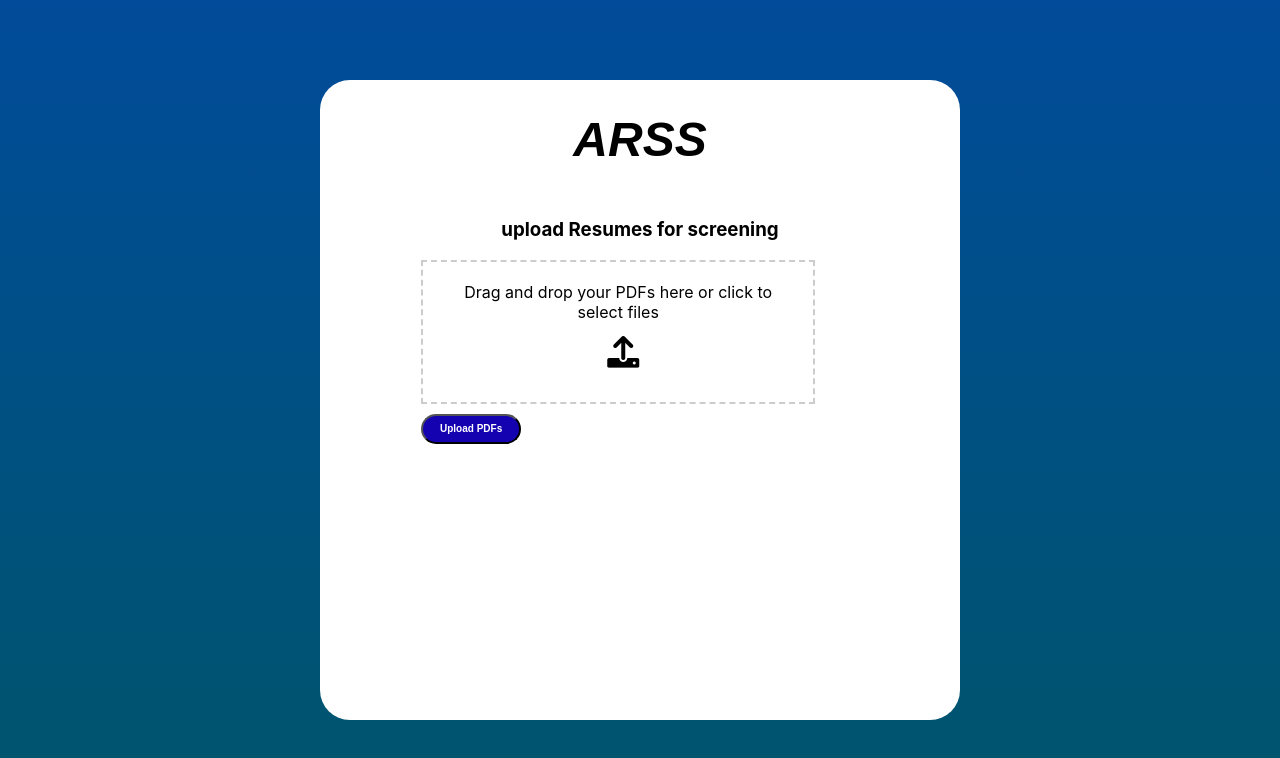
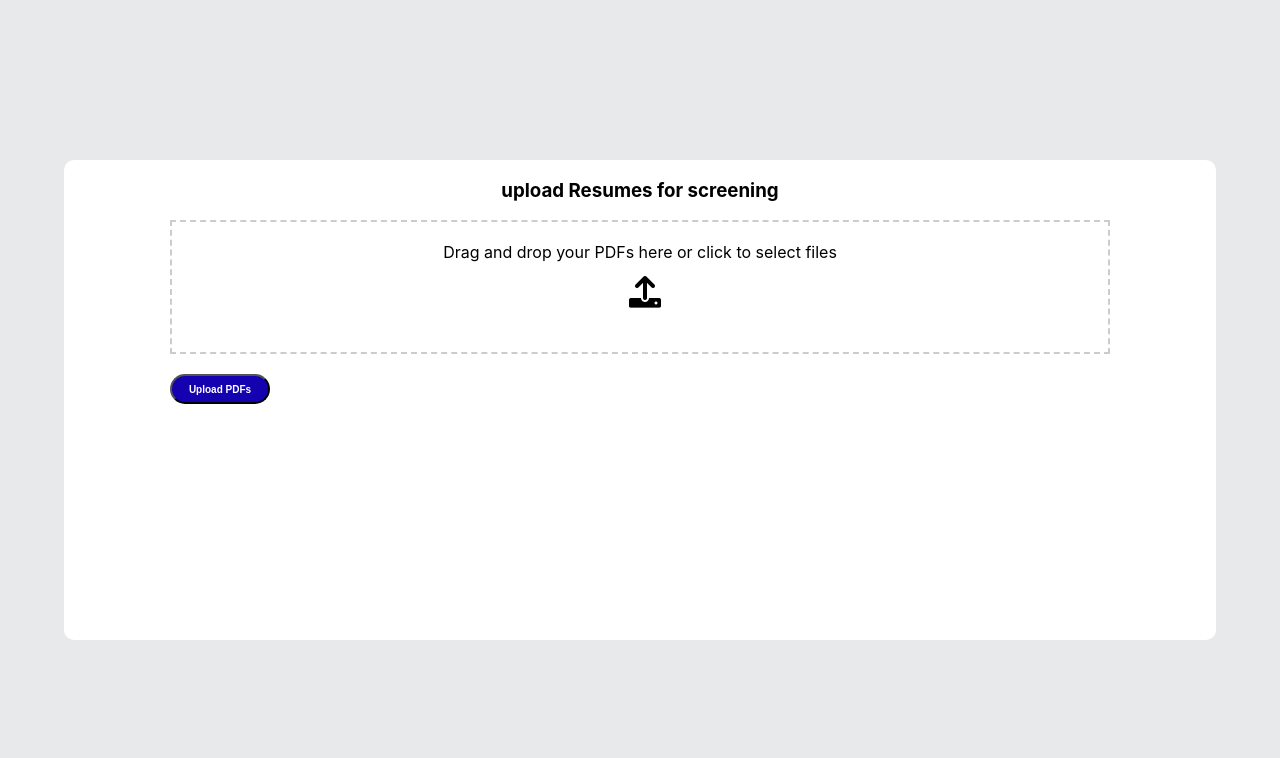
Before and after one commit to mohamedTheesan21/Automated-Resume-Screening-System, a React (Create React App) app in the folder front-end/: page /home in a window 1280 px wide. Shown: the top 758 px of the page. Built offline with nearby package versions, Linux system fonts and the light colour scheme.

Commit message:
CSS styles added for Home page

```diff
--- a/front-end/src/Components/Home/Home.css
+++ b/front-end/src/Components/Home/Home.css
@@ -1,9 +1,22 @@
 .home-body {
     height: 100vh;
-    background: linear-gradient(#014b9a, #00556c);
+    background-color: #e7e9ea;
+    /* background: linear-gradient(#014b9a, #00556c); */
   display: flex;
   justify-content: center;
   align-items: center;
+}
+
+.home-container{
+  display: flex;
+  flex-direction: column;
+  align-items: center;
+  margin: auto;
+  background-color: #fff;
+  width: 90%;
+  min-height: 60vh;
+  max-height: 80vh;
+  border-radius: 10px;
 }
 
 h1 {
--- a/front-end/src/Components/Home/Home.jsx
+++ b/front-end/src/Components/Home/Home.jsx
@@ -5,8 +5,8 @@ import PdfUploader from "../PdfUploader/PdfUploader";
 function Home() {
   return (
     <div className="home-body">
-      <div className="container" style={{background:"#fff"}}>
-        <h1>ARSS</h1>
+      <div className="home-container">
+        {/* <h1>ARSS</h1> */}
         <h3>upload Resumes for screening</h3>
         <PdfUploader />
       </div>
--- a/front-end/src/Components/PdfUploader/PdfUploader.css
+++ b/front-end/src/Components/PdfUploader/PdfUploader.css
@@ -13,9 +13,13 @@
   margin-top: 10px;
 }
 
+.upload-btn:hover {
+  background-color: #4c00b4;
+}
+
 .file-input-label {
-  height: 100px;
-  width: 80%;
+  height: 90px;
+  width: 70vw;
   border: 2px dashed #cccccc;
   padding: 20px;
   cursor: pointer;
@@ -43,3 +47,62 @@
 .bounce {
   animation: bounce 1s infinite;
 }
+
+/* Style for the list of PDF files */
+.pdfs {
+  max-height: 180px;
+  width: 75vw;
+  overflow-y: auto; /* Make the list scrollable if it exceeds the max-height */
+  padding: 0;
+  margin: 0;
+  margin-top: 10px;
+  list-style-type: none; /* Remove the default list dots */
+  border: 1px solid #ddd;
+  border-radius: 4px;
+  background-color: #f9f9f9;
+}
+
+/* Style for each list item */
+.pdfs li {
+  padding: 8px;
+  border-bottom: 1px solid #ddd; /* Add a border between items */
+  font-size: 14px; /* Font size for list items */
+  color: #333; /* Font color for list items */
+}
+
+/* Remove the border for the last item */
+.pdfs li:last-child {
+  border-bottom: none;
+}
+
+.pdfs li:hover{
+  background-color: #044691;
+  color: white;
+}
+
+/* Styles for buttons div */
+.buttons {
+  display: flex;
+  flex-direction: row;
+  margin-top: 10px;
+}
+
+/* Styles for the delete button */
+.cancel-btn{
+  display: flex;
+  justify-content: center;
+  align-items: center;
+  width: 100px;
+  height: 30px;
+  color: #fff;
+  background-color: #ff0000;
+  border-radius: 25px;
+  font-size: 10px;
+  font-weight: 700;
+  cursor: pointer;
+  margin: 10px 0 0 10px;
+}
+
+.cancel-btn:hover {
+  background-color: #ff4d4d;
+}
--- a/front-end/src/Components/PdfUploader/PdfUploader.jsx
+++ b/front-end/src/Components/PdfUploader/PdfUploader.jsx
@@ -25,6 +25,10 @@ function PdfUploader() {
     event.preventDefault();
   };
 
+  const handleCancel = () => {
+    setSelectedFiles([]);
+  }
+
   return (
     <div>
       <input
@@ -44,13 +48,16 @@ function PdfUploader() {
       </label>
 
       {selectedFiles.length > 0 && (
-        <ul>
+        <ul className="pdfs">
           {selectedFiles.map((file, index) => (
-            <li key={index}>{file.name}</li>
+            <li key={index}><i class="fa-solid fa-file-pdf" style={{color: "#da1010"}}></i> {file.name}</li>
           ))}
         </ul>
       )}
-      <button className="upload-btn" onClick={handleFileUpload}>Upload PDFs</button>
+      <div className="buttons">
+      <button className="upload-btn" onClick={handleFileUpload} style={{marginBottom: "10px"}}>Upload PDFs</button>
+      {selectedFiles.length > 0 && <button className="cancel-btn" onClick={handleCancel}>Cancel</button>}
+      </div>
     </div>
   );
 }
```
Also changed, not shown: 2 other files (tests, documents, lock files or other folders).
